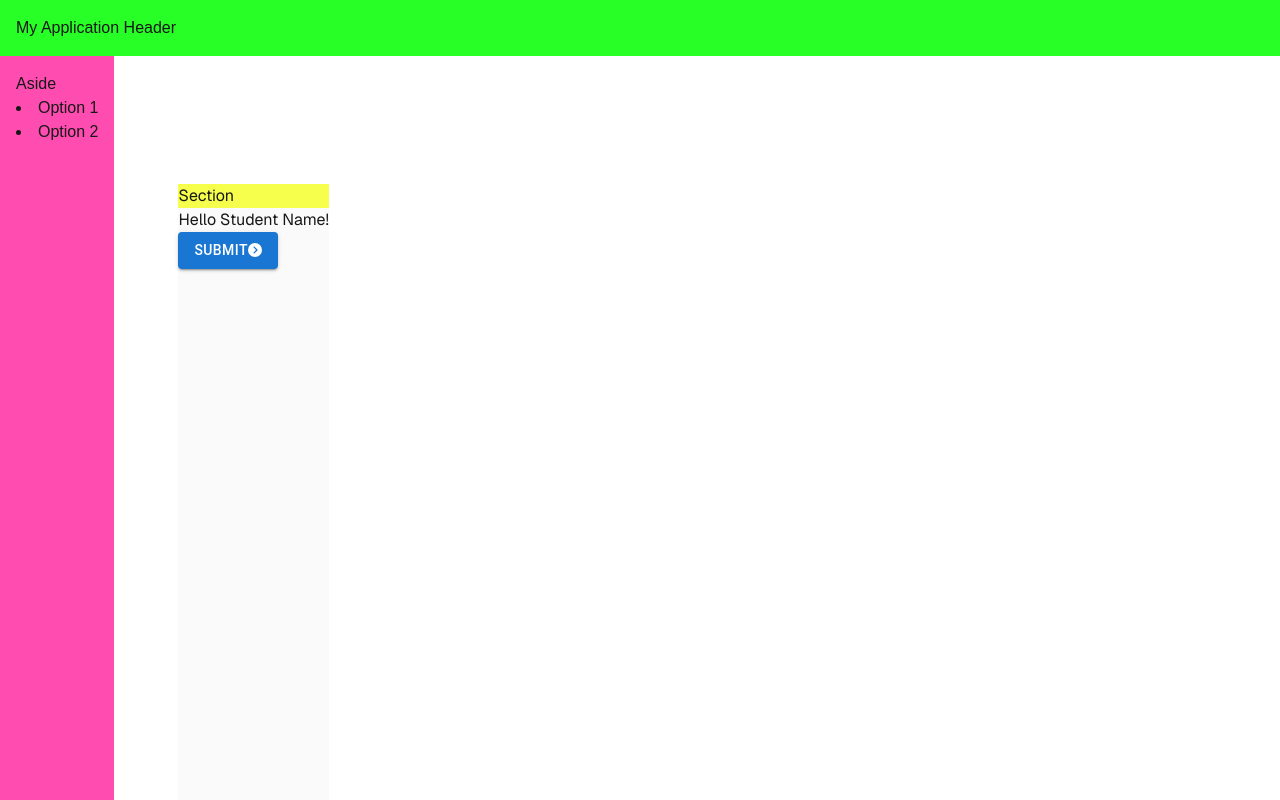
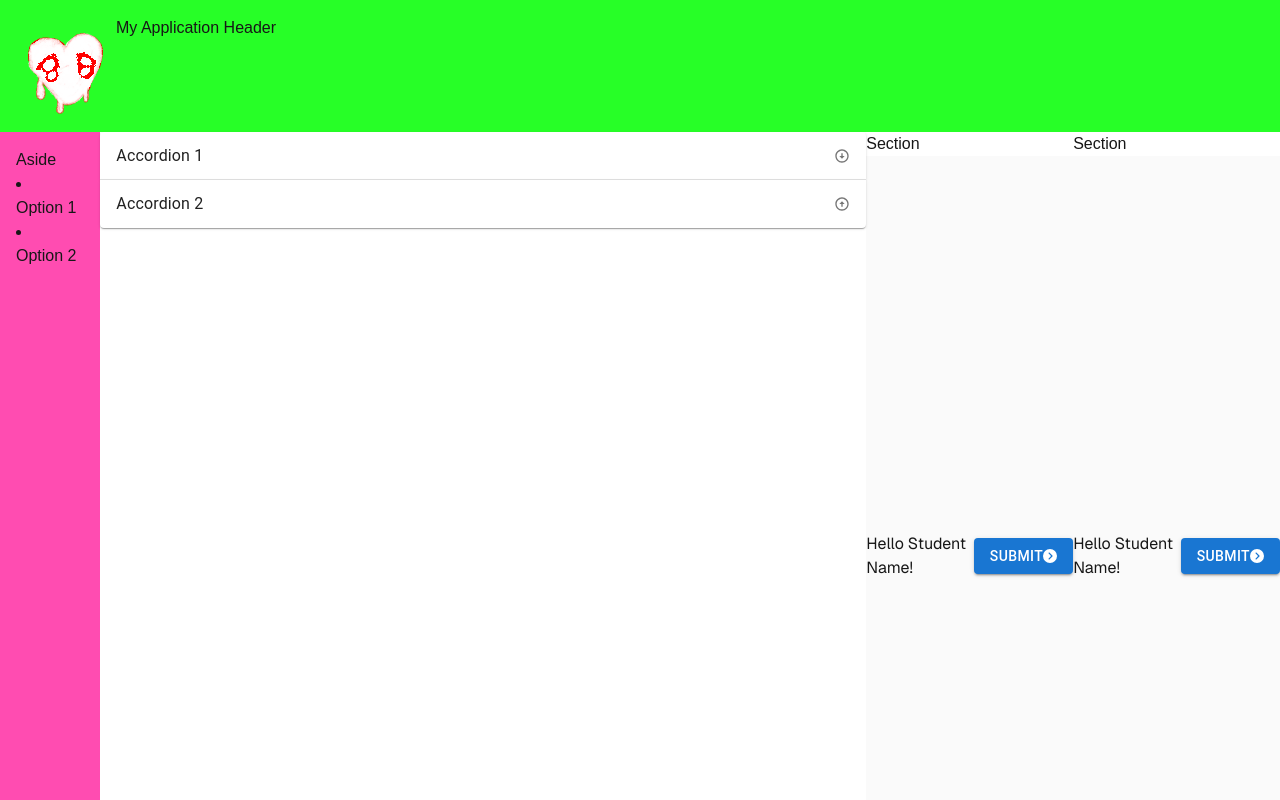
Before and after one commit to clysik/lysik-543, a Next.js app: page / in a window 1280 px wide. Shown: the top 800 px of the page. Built offline with nearby package versions, Linux system fonts and the light colour scheme.

Commit message:
added placeholder icon + flex property to main div elements

```diff
--- a/app/page.tsx
+++ b/app/page.tsx
@@ -7,13 +7,14 @@ import AccordionUI from "@/layout/ui/accordion";
 
 export default function Home() {
   return (
-    <div className="flex min-h-screen items-center justify-center bg-zinc-50 font-sans dark:bg-black">
-      <main className="flex min-h-screen w-full max-w-3xl flex-col items-center justify-between py-32 px-16 bg-white dark:bg-black sm:items-start">
+    <div className="">
+      <main className="flex">
         <div style={{backgroundColor:'#37ff66'}}>
-            <Section/>
-            <Section/>
+
         </div>
         <AccordionUI/>
+        <Section/>
+        <Section/>
       </main>
     </div>
   );
--- a/components/intro.tsx
+++ b/components/intro.tsx
@@ -4,7 +4,7 @@ import ButtonUI from "@/layout/ui/button";
 
 export default function Intro() {
   return (
-    <div className=" min-h-screen items-center justify-center bg-zinc-50 font-sans dark:bg-black">
+    <div className="max-w-100 flex min-h-screen items-center justify-center bg-zinc-50 font-sans dark:bg-black">
         <h1>Hello Student Name!</h1>
         <ButtonUI/>
     </div>
--- a/components/section.tsx
+++ b/components/section.tsx
@@ -1,7 +1,7 @@
 import Intro from '@/components/intro'
 export default function Section() {
   return (
-    <div style={{backgroundColor:'#f6ff4c'}}>
+    <div className="max-w-9/10">
         <h1>Section</h1>
         <Intro/>
     </div>
--- a/layout/header.tsx
+++ b/layout/header.tsx
@@ -1,9 +1,12 @@
 'use client';
-import React from 'react'
+import React from 'react';
+import Image from 'next/image'
+import Heart from '../assets/whiteheart.png';
 
 const Header:React.FC = () => {
     return(
-        <header style={{padding: '1rem',backgroundColor:'#27ff27'}}>
+        <header className="flex" style={{padding: '1rem',backgroundColor:'#27ff27'}}>
+            <Image src={Heart} alt="icon"/>
             <h1>My Application Header</h1>
         </header>
     );
```
Also changed, not shown: assets/whiteheart.png (added).
